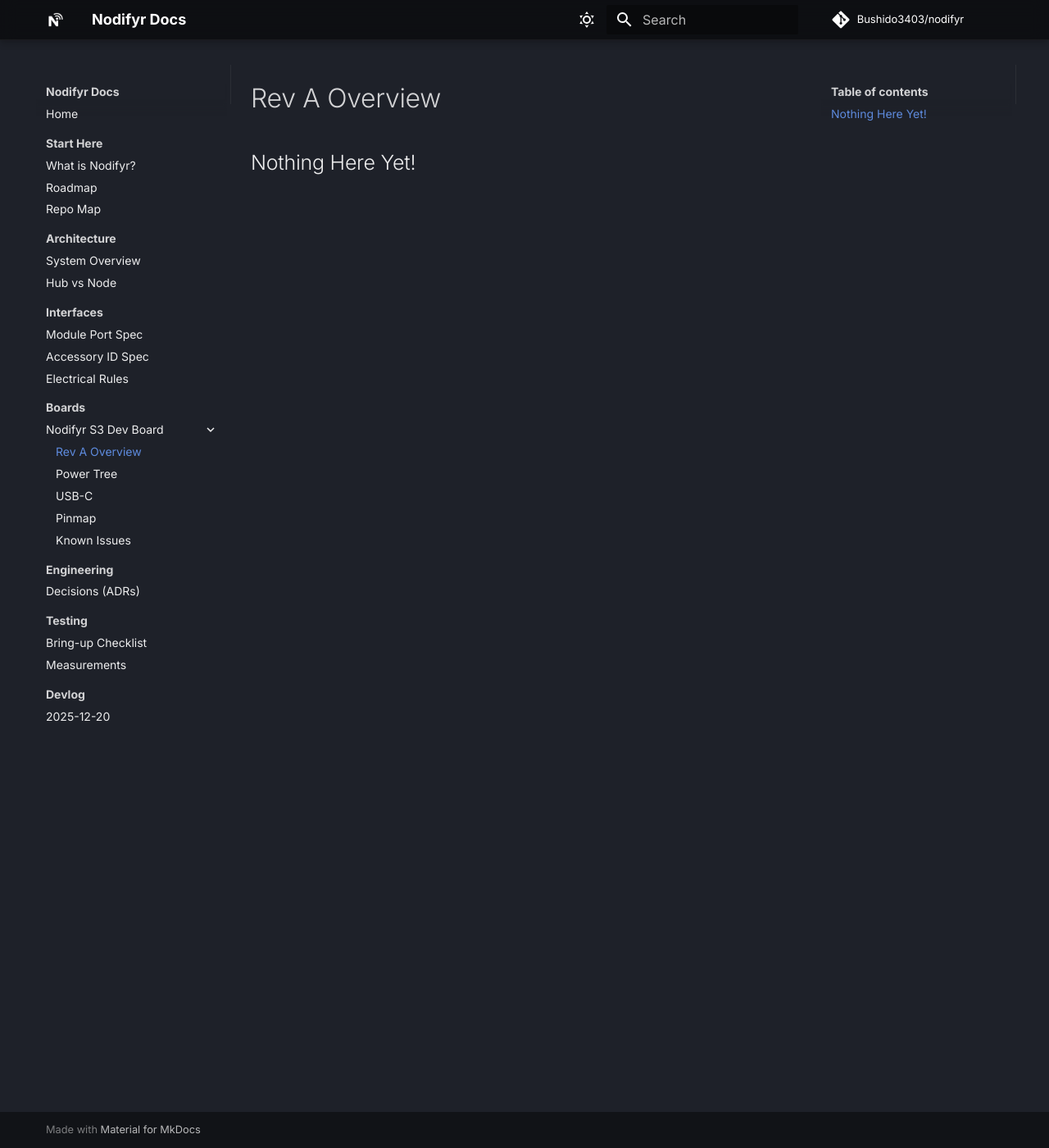
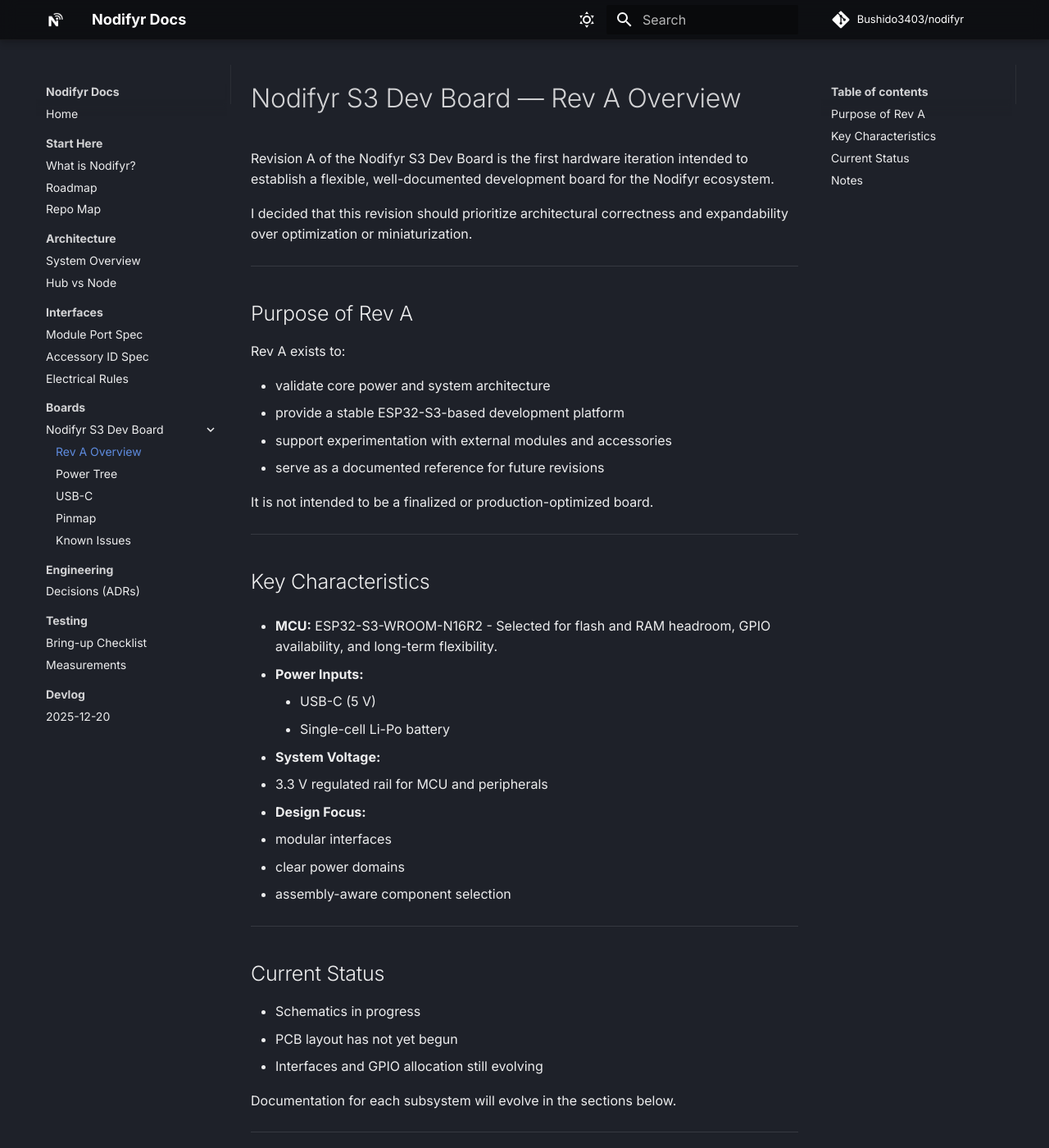
Before and after one commit to Bushido3403/nodifyr, an MkDocs documentation site: the page built from docs/boards/nodifyr-s3-devboard/revA/overview.md, in a window 1280 px wide and 1400 px high. Shown: the whole window at 82% size. Built offline with MkDocs 1.6.1 and Material for MkDocs 9.7.7, drawn with Linux system fonts in a browser that asks for light colours; comment, search, counter and statistics services are not loaded; some of the changed text lies outside the part shown.

Commit message:
Rev A overview

```diff
--- a/docs/boards/nodifyr-s3-devboard/revA/overview.md
+++ b/docs/boards/nodifyr-s3-devboard/revA/overview.md
@@ -1 +1,53 @@
-## Nothing Here Yet!
+# Nodifyr S3 Dev Board — Rev A Overview
+
+Revision A of the Nodifyr S3 Dev Board is the first hardware iteration intended to establish a flexible, well-documented development board for the Nodifyr ecosystem.
+
+I decided that this revision should prioritize architectural correctness and expandability over optimization or miniaturization.
+
+---
+
+## Purpose of Rev A
+
+Rev A exists to:
+
+- validate core power and system architecture
+- provide a stable ESP32-S3-based development platform
+- support experimentation with external modules and accessories
+- serve as a documented reference for future revisions
+
+It is not intended to be a finalized or production-optimized board.
+
+---
+
+## Key Characteristics
+
+- **MCU:** ESP32-S3-WROOM-N16R2 - Selected for flash and RAM headroom, GPIO availability, and long-term flexibility.
+
+- **Power Inputs:**
+    - USB-C (5 V)
+    - Single-cell Li-Po battery
+
+- **System Voltage:**
+  - 3.3 V regulated rail for MCU and peripherals
+
+- **Design Focus:**
+  - modular interfaces
+  - clear power domains
+  - assembly-aware component selection
+
+---
+
+## Current Status
+
+- Schematics in progress
+- PCB layout has not yet begun
+- Interfaces and GPIO allocation still evolving
+
+Documentation for each subsystem will evolve in the sections below.
+
+---
+
+## Notes
+
+This revision is expected to change as design assumptions are validated or disproven.
+All updates and decisions are tracked in the devlog and ADRs.
```
Also changed, not shown: docs/index.md (+1 -1 lines).
